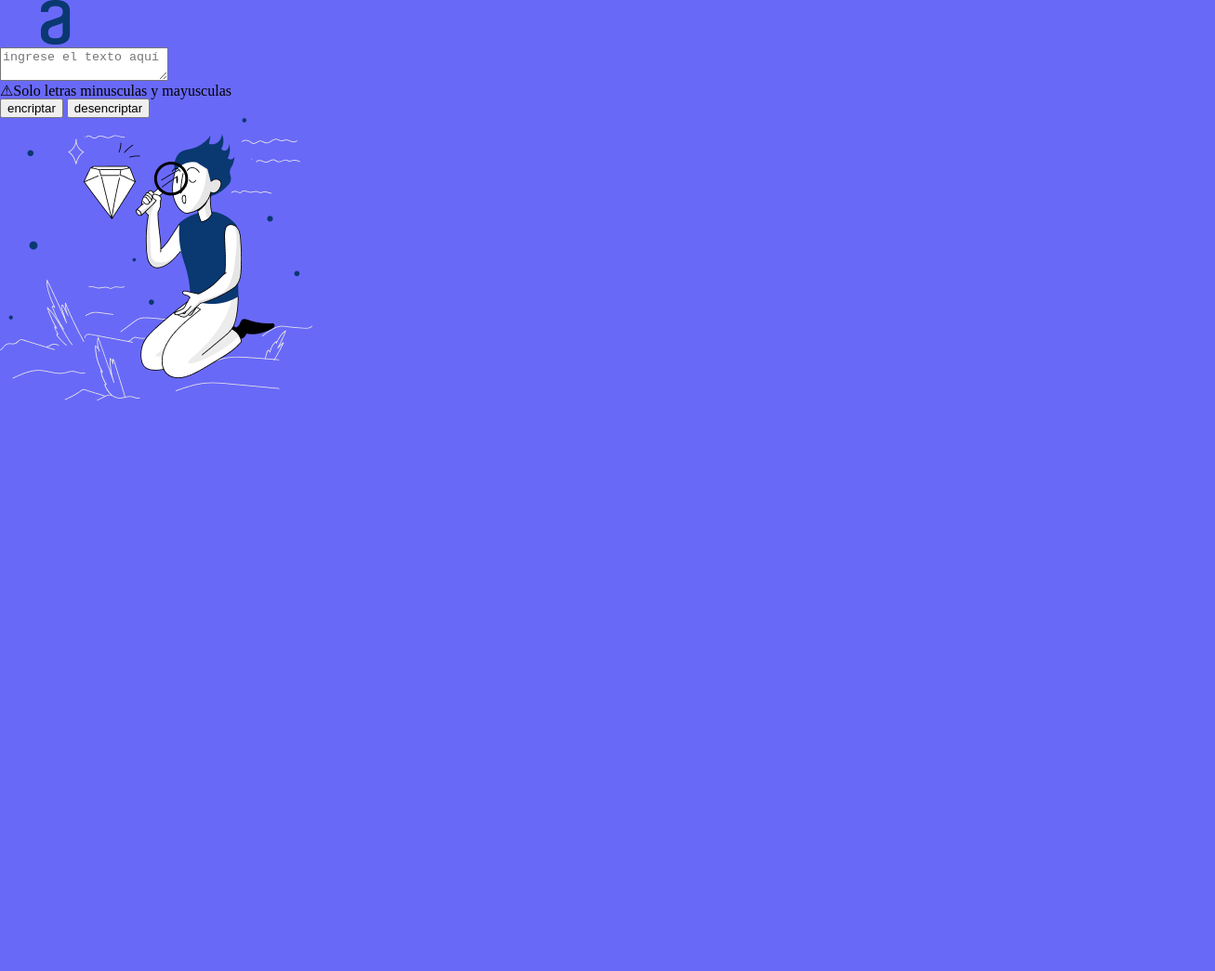
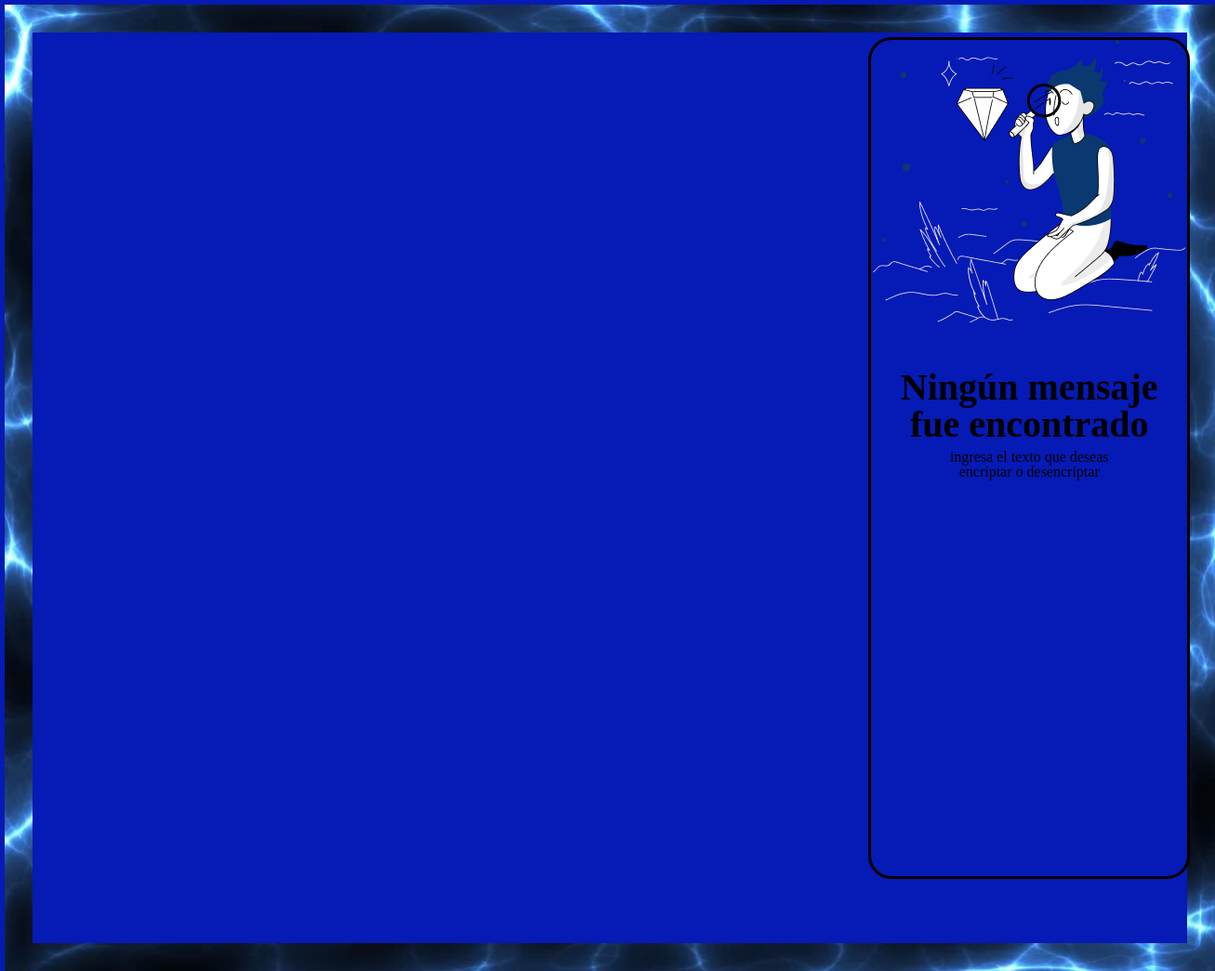
Before and after one commit to MSosa55/Encriptador-de-texto, a plain HTML site: page index.html in a window 1280 px wide. Shown: the whole page at 93% size, 1307 px wide, since content can reach past the window. Before the commit the page ends 800 px from the top, so only its background shows below. Drawn offline with Linux system fonts and the light colour scheme.

Commit message:
primeros avances

```diff
--- a/index.html
+++ b/index.html
@@ -2,40 +2,21 @@
 <html lang="es">
 <head>
     <meta charset="UTF-8">
-    <neta name="viewport" content="width=device-width">
+    <link rel="stylesheet" href="reset.css">
     <link rel="stylesheet" href="style.css">
-    <link rel="stylesheet" href="reset.css">
-    <title>Encriptador-de-Texto</title>
+    <meta name="viewport" content="width=device-width, initial-scale=1.0">
+    <title>Encriptador de Texto</title>
 </head>
 <body>
-    <header>
-        <img src="imagenes/Logo.webp">
-    </header>
+
     <main>
-        <section class="seccion-primera">
-            <div class="caja-texto">
-                <textarea placeholder="ingrese el texto aquí" class="caja-texto"></textarea>
-            </div>
-            <div class="alerta">
-                <p>&#9888Solo letras minusculas y mayusculas</p>
-          </div>
-            <div class="contenedor-botones">
-                <input type="button" class="boton-encriptar" value="encriptar">
-                <input type="button" class="boton-desencriptar" value="desencriptar">
-            </div>
 
-        </section>
-
-        <section class="seccion2">
-            <div class="logoprincipal">
-                <img src="imagenes/Muneco.webp">
-            </div>
-
-        </section>
-
-
+        <div class="muneco">
+            <img src="imagenes/Muneco.webp">
+            <h1 class="titulo-principal">Ningún mensaje fue encontrado</h1>
+            <p> ingresa el texto que deseas</p>
+            <p> encriptar o desencriptar</p>
+        </div>
     </main>
-
-
 </body>
 </html>
--- a/style.css
+++ b/style.css
@@ -1,6 +1,28 @@
 body{
-    background: rgba(105, 105, 248);
+    background-color: rgb(6, 26, 181);
+    border: 30px solid;
+    width: 97%;
+    height: 980px;
+    margin: 5px;
+    border-image-source: url(imagenes/electrico.webp);
+    border-image-slice: 05%;
+    border-image-repeat: stretch;
+
 }
-.alerta p:before{
-    content: #9888;
+
+.muneco{
+    border: solid;
+    border-radius: 25px;
+    position: absolute;
+    left: 73%;
+    top: 05% ;
+    height: 900px;
+    text-align: center;
 }
+.titulo-principal{
+    font-size: 40px;
+    font-weight: bold;
+    margin: 7px;
+    padding: 40px 0 0 0;
+
+}
```
Also changed, not shown: imagenes/electrico.webp (added), imagenes/lineasazules.jpg (added), imagenes/puntos azules.jpg (added), imagenes/tierra.jpg (added).
